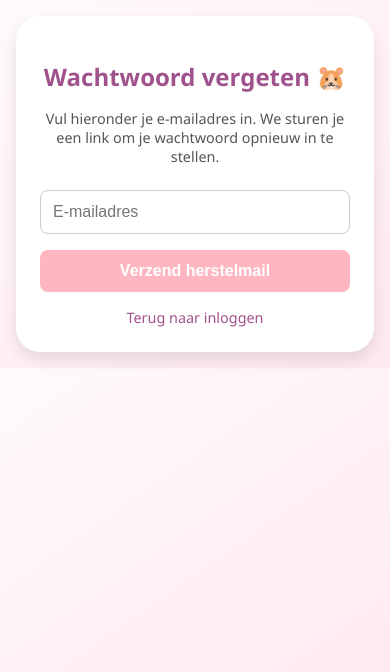
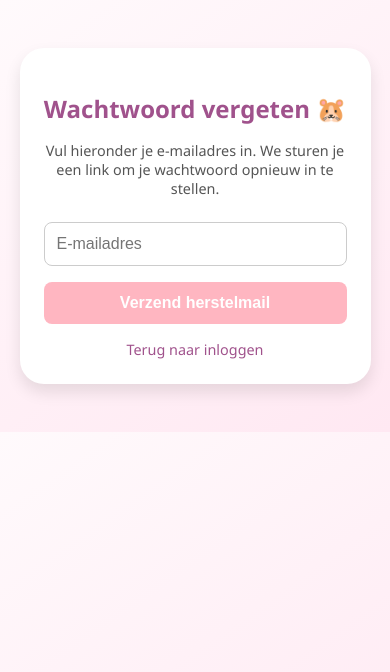
Before and after one commit to Shinthegamer/pluisje-ai, a Flask app: page /forgot-password in a window 390 px wide. Shown: the top 672 px of the page. Run offline with Flask 3, Linux system fonts and the light colour scheme.

Commit message:
nog steeds styling problemen bij login

```diff
--- a/static/style.css
+++ b/static/style.css
@@ -38,6 +38,7 @@ body {
     padding: 2rem;
     border-radius: 1.5rem;
     box-shadow: 0 8px 16px rgba(0, 0, 0, 0.1);
+	box-sizing: border-box;
     text-align: center;
     max-width: 400px;
     width: 100%;
@@ -301,16 +302,18 @@ form button:hover,
 
 @media (max-width: 768px) {
 
-	.forgot-container,
-	.reset-container {
-    max-width: 90vw;
+  .forgot-container,
+  .reset-container {
+    max-width: 90vw !important;
     padding: 1.5rem;
+    margin: 1rem auto !important;
   }
 
   .forgot-body,
   .reset-body {
-    padding: 1rem;
-    height: auto;
+    height: auto !important;
+    padding: 2rem 1rem !important;
+    align-items: flex-start !important;
   }
 
   .forgot-container input,
--- a/templates/forgot_password.html
+++ b/templates/forgot_password.html
@@ -1,6 +1,8 @@
 <!DOCTYPE html>
 <html>
 <head>
+	<meta charset="UTF-8">
+    <meta name="viewport" content="width=device-width, initial-scale=1.0">
     <title>Wachtwoord vergeten - Pluisje.ai</title>
     <link rel="stylesheet" href="{{ url_for('static', filename='style.css') }}">
 </head>
--- a/templates/reset_password.html
+++ b/templates/reset_password.html
@@ -1,6 +1,8 @@
 <!DOCTYPE html>
 <html>
 <head>
+	<meta charset="UTF-8">
+    <meta name="viewport" content="width=device-width, initial-scale=1.0">
     <title>Nieuw wachtwoord - Pluisje.ai</title>
     <link rel="stylesheet" href="{{ url_for('static', filename='style.css') }}">
 </head>
```
